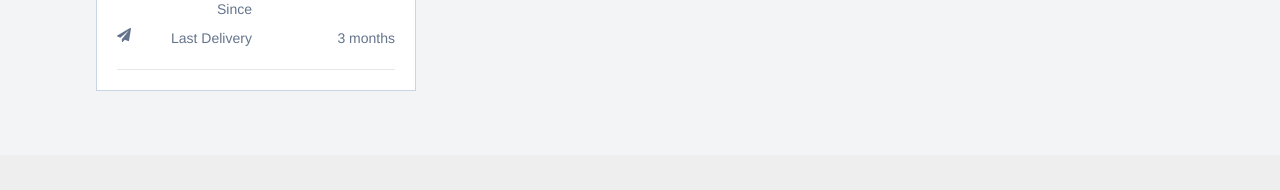
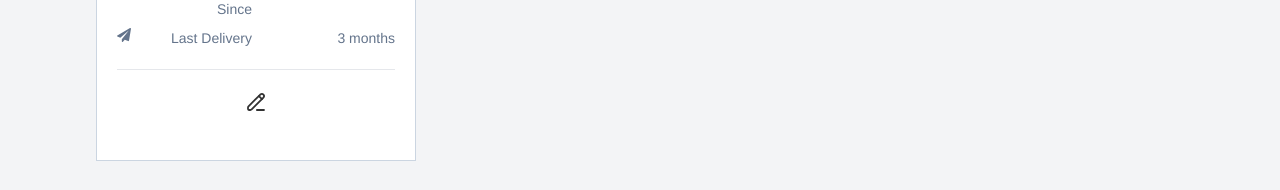
Before and after one commit to sojib-mondol/FreelancerNation-client-side, a React (Create React App) app: page /seller_dashboard in a window 1280 px wide. Shown: the part 550-740 px from the top of the page. Built offline with nearby package versions, Linux system fonts and the light colour scheme; no server answers.

Commit message:
edit option added for seller info

```diff
--- a/src/Components/SellerDashboard/SellerDashboard.js
+++ b/src/Components/SellerDashboard/SellerDashboard.js
@@ -116,6 +116,11 @@ const SellerDashboard = () => {
                     </div>
 
                     <div className='w-full border-t-[0.2px]'></div>
+                    <Link to='/becomeASeller/service_category/registerseller'>
+                    <button>
+                    <svg width="64px" height="64px" viewBox="-24 -24 72.00 72.00" fill="none" xmlns="http://www.w3.org/2000/svg"><g id="SVGRepo_bgCarrier" stroke-width="0"></g><g id="SVGRepo_tracerCarrier" stroke-linecap="round" stroke-linejoin="round"></g><g id="SVGRepo_iconCarrier"> <path d="M13 21H21" stroke="#323232" stroke-width="2" stroke-linecap="round" stroke-linejoin="round"></path> <path d="M20.0651 7.39423L7.09967 20.4114C6.72438 20.7882 6.21446 21 5.68265 21H4.00383C3.44943 21 3 20.5466 3 19.9922V18.2987C3 17.7696 3.20962 17.2621 3.58297 16.8873L16.5517 3.86681C19.5632 1.34721 22.5747 4.87462 20.0651 7.39423Z" stroke="#323232" stroke-width="2" stroke-linecap="round" stroke-linejoin="round"></path> <path d="M15.3097 5.30981L18.7274 8.72755" stroke="#323232" stroke-width="2" stroke-linecap="round" stroke-linejoin="round"></path> </g></svg>
+                    </button>
+                    </Link>
                 </div>
                 <div className='xl:col-span-8'>
                     <div>
```
